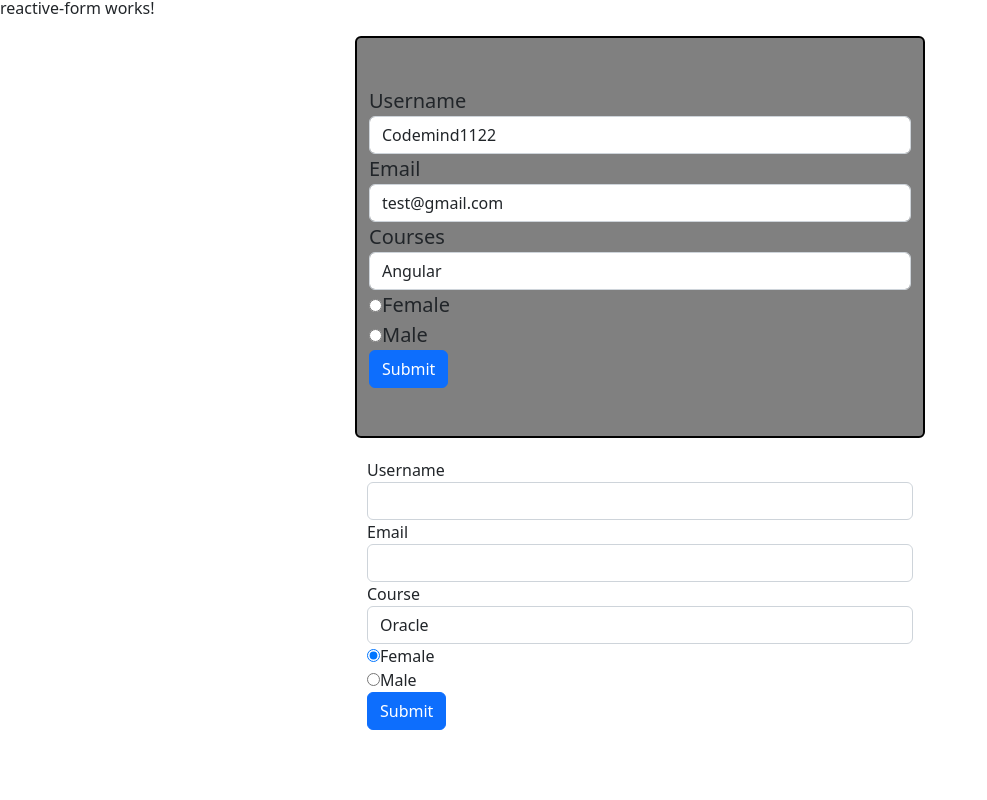
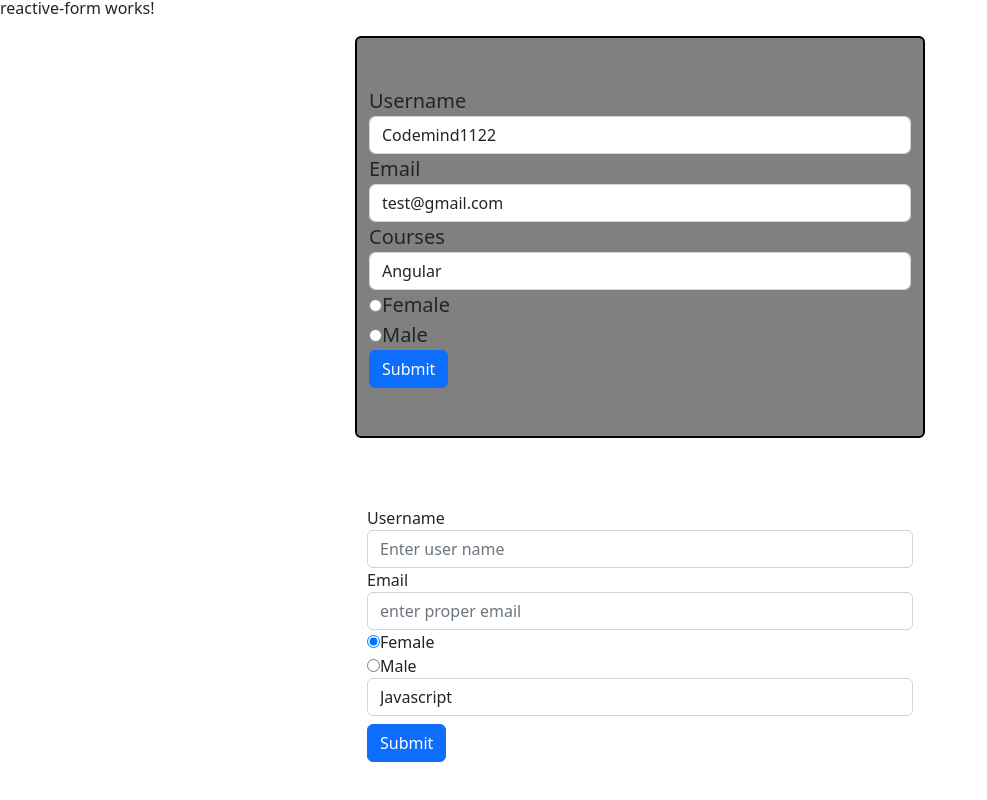
Before and after one commit to pradnya12121/angularapp, an Angular app: page / in a window 1280 px wide. Shown: the part 2015-2815 px from the top of the page, without its empty margins (0-987 px from the left). Before the commit the page ends 2745 px from the top, so only its background shows below. Built offline with nearby package versions, Linux system fonts and the light colour scheme.

Commit message:
15_12_update
15_12_update

```diff
--- a/src/app/reactive-form/reactive-form.component.html
+++ b/src/app/reactive-form/reactive-form.component.html
@@ -13,10 +13,7 @@
                 <small  class="text-danger" *ngIf="myReactiveForm.get('userDetails.username').errors['nameNotAllowed']">
                  {{myReactiveForm.get('userDetails.username').value}} is not allowed
                 </small>
-
-
-
-                </small>
+              </small>
               </div>
               <div class="form-group">
                 <label for="email">Email</label>
--- a/src/app/reactive-practice/reactive-practice.component.css
+++ b/src/app/reactive-practice/reactive-practice.component.css
@@ -1,4 +1,4 @@
 input.ng-invalid.ng-touched{
     border: 2px solid red;
-    box-shadow: 3px 2px 4px;
+    box-shadow: 2px 3px 4px;
 }
--- a/src/app/reactive-practice/reactive-practice.component.html
+++ b/src/app/reactive-practice/reactive-practice.component.html
@@ -1,55 +1,47 @@
 <div class="container">
 <div class="row justify-content-center">
-        <div class="col-md-6 text-left">
+    <div class="col-md-6 text-left py-5 ">
         <form [formGroup]="myForm" (ngSubmit)="onSubmit()">
-         <div formGroupName="myDetails">
+            <div formGroupName="userDetails">
         <div class="form-group">
-                <label for="myDetails.username">Username</label>
-                <input type="text" id="username" formControlName="username" class="form-control">
-                <small class="text-danger" *ngIf="!myForm.get('myDetails.username').valid && myForm.get('myDetails.username').touched">
-               <small  class="text-danger" *ngIf="!myForm.get('myDetails.username').valid && myForm.get('myDetails.username').errors['required']">
-                Please Enter username
+            <label for="username"> Username</label>
+            <input type="text" id="username" formControlName="username" placeholder="Enter user name" class="form-control">
+            <small  class="text-danger" *ngIf="!myForm.get('userDetails.username').valid && myForm.get('userDetails.username').touched">
+
+                <small *ngIf="!myForm.get('userDetails.username').valid && myForm.get('userDetails.username').errors['nameNot']">
+                    {{myForm.get('userDetails.username').value}}is not allowed
 
                 </small>
 
-               <small  class="text-danger" *ngIf="!myForm.get('myDetails.username').valid && myForm.get('myDetails.username').errors['notName']">
-            {{myForm.get('myDetails.username').value}} is not allowed
-
             </small>
 
-
-                </small>
         </div>
         <div class="form-group">
             <label for="email">Email</label>
-                <input type="email" id="email" formControlName="email" class="form-control">
-                <small *ngIf="!myForm.get('myDetails.email').valid && myForm.get('myDetails.email').touched" >
-                    <small  class="text-danger" *ngIf="!myForm.get('myDetails.email').valid && myForm.get('myDetails.email').errors['required']">
-                    Please Enter email
-                    </small>
-                </small>
+            <input type="email" class="form-control" formControlName="email" id="email" placeholder="enter proper email">
+            <small *ngIf="!myForm.get('userDetails.email').valid && myForm.get('userDetails.email').touched" class="text-danger">Please enter email</small>
+
 
         </div>
     </div>
+        <div class="custom-control custom-radio" *ngFor="let gender of genders">
+
+            <input type="radio" class="=custom-control-input" id="{{gender.id}}" value="{{gender.value}}" formControlName="gender">
+            <label for="{{gender.id}}">{{gender.value}}</label>
 
 
-
+        </div>
         <div class="form-group">
-                 <label for="course">Course</label>
-                 <select id="course" formControlName="course" class="form-control">
-                    <option value="Sql">Sql</option>
-                    <option value="Oracle">Oracle</option>
+            <select class="form-control" id="course" formControlName="course">
                 <option value="Angular">Angular</option>
+                <option value="Html">Html</option>
+                <option value="Javascript">Javascript</option>
             </select>
         </div>
-            <div  *ngFor="let gender of genders"  class="custom-control custom-radio">
-                <input type="radio"id={{gender.id}}  value="{{gender.value}}" class="custom-control-input" formControlName="gender">
-                <label for="{{gender.id}}">{{gender.value}}</label>
+
+<button type="submit" class="btn btn-primary mt-2">Submit</button>
+    </form>
+        </div>
 
 </div>
-            <button type="submit" class="btn btn-primary">Submit</button>
-
-         </form>
 </div>
-    </div>
-</div>
--- a/src/app/reactive-practice/reactive-practice.component.ts
+++ b/src/app/reactive-practice/reactive-practice.component.ts
@@ -1,5 +1,7 @@
 import { Component, OnInit } from '@angular/core';
 import { FormControl, FormGroup, Validators } from '@angular/forms';
+import { promise } from 'protractor';
+import { observable, Observable } from 'rxjs';
 
 @Component({
   selector: 'app-reactive-practice',
@@ -8,36 +10,54 @@ import { FormControl, FormGroup, Validators } from '@angular/forms';
 })
 export class ReactivePracticeComponent implements OnInit {
 myForm:FormGroup;
-genders=[{id:'1',value:'Female'},{id:'2',value:'Male'}]
-nameNotAllowed=['codemind','technology']
+genders=[{id:'1', value:'Female'},{id:'2', value:'Male'}]
+nameNotAllowed=['codemind', 'technology'];
+
   constructor() {
-  this.createForm();
+    this.createForm();
    }
 
   ngOnInit() {
   }
-createForm(){
-  this.myForm=new FormGroup({
-    'myDetails':new FormGroup({
-      'username':new FormControl('',[Validators.required,this.NaName.bind(this)]),
-      'email': new FormControl('',[Validators.required,Validators.email]),
-    }),
 
-'course': new FormControl('Oracle'),
-'gender': new FormControl('Female'),
+  createForm(){
+    this.myForm = new FormGroup({
+      'userDetails':new FormGroup({
 
-  })
+        'username' : new FormControl('',[Validators.required,  this.NaName.bind(this)]),
+        'email': new FormControl('',[Validators.required,Validators.email, this.NoEmails]),
+      }),
+      'gender': new FormControl('Female'),
+      'course':new FormControl('Javascript')
+    })
+
+
+  }
+  NaName(control:FormControl){
+if(this.nameNotAllowed.indexOf(control.value)!==-1){
+  return  {'nameNot':true}
 }
+return null;
+  }
 
   onSubmit(){
-    console.log(this.myForm);
-    console.log(this.myForm.value)
+    console.log(this.myForm)
 
+        }
+  NoEmails(control:FormGroup) : Promise<any> |Observable<any>{
+    const promise = new  Promise((resolve,reject)=>{
+      setTimeout(()=>{
+         if(control.value === 'codemindtechnology@gmail.com'){
+          resolve({'emailNot' :true})
+         }else
+         {
+          resolve(null)
+         }
+
+      },3000)
+    })
+    return promise;
   }
-  NaName(control:FormGroup){
-    if(this.nameNotAllowed.indexOf(control.value)!== -1){
-return {'notName':true}
-    }
-return null;
-  }
+
+
 }
```
Also changed, not shown: src/app/app.module.ts (+0 -53 lines). Lines whose indentation alone changed are shown as unchanged.
